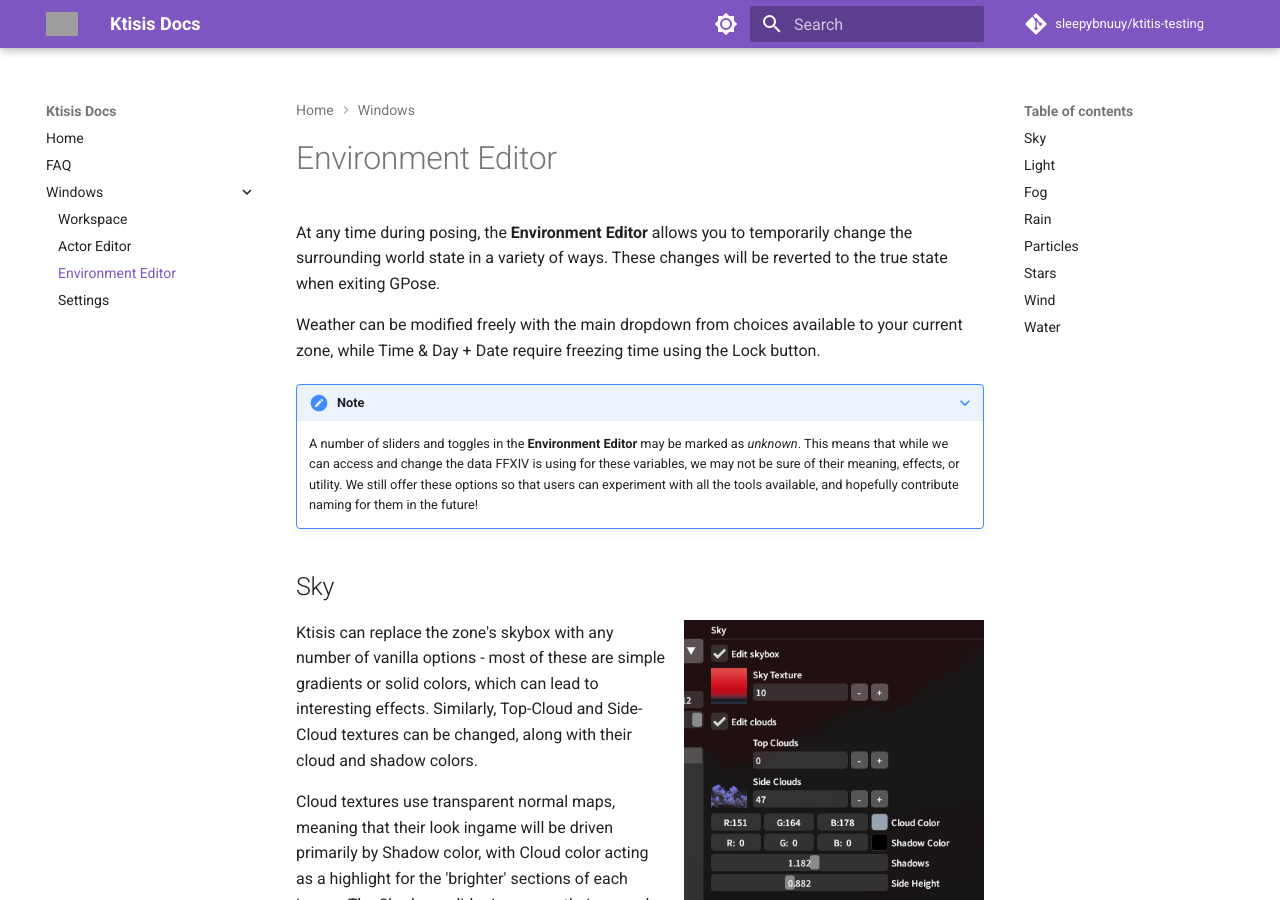
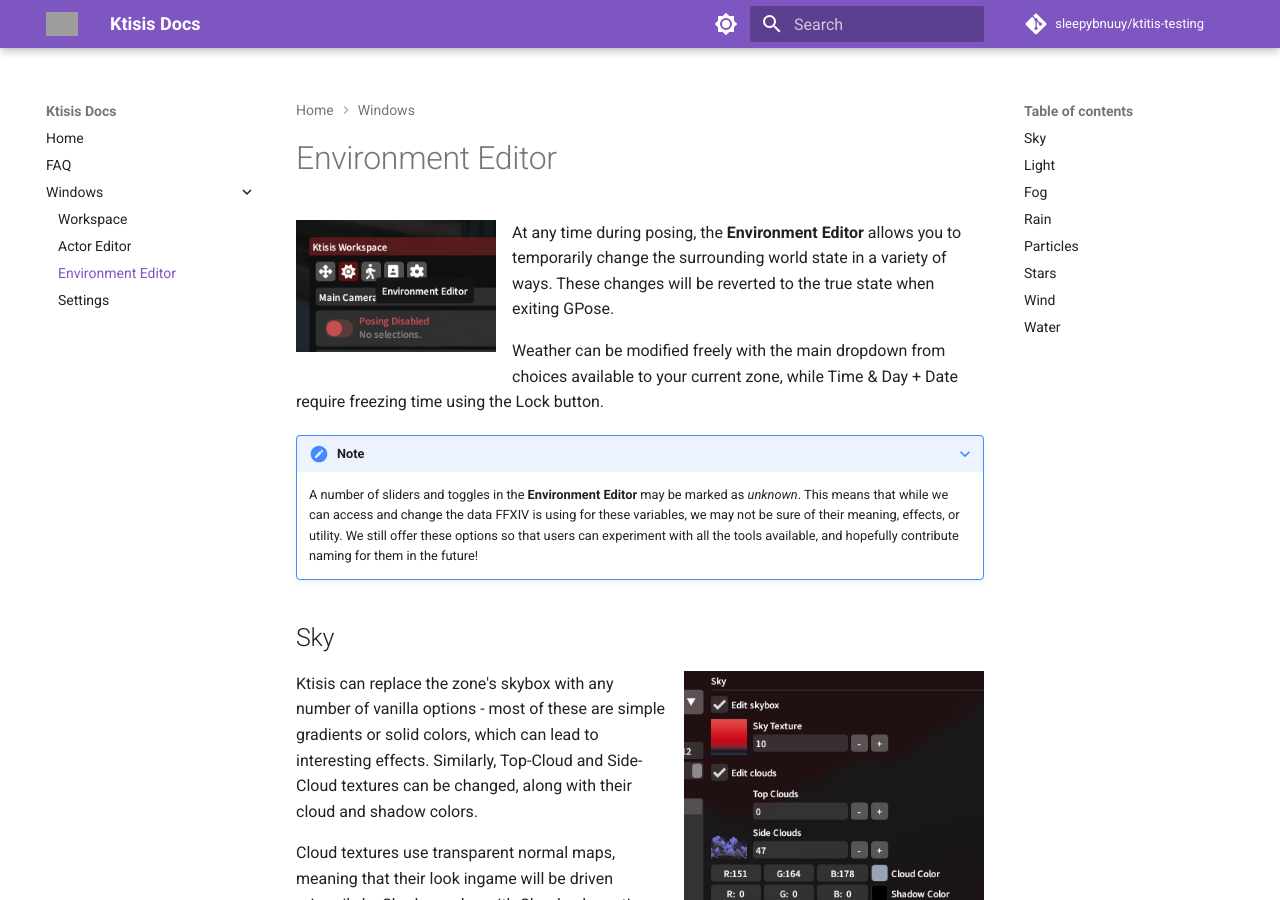
Before and after one commit to sleepybnuuy/ktisis-docs, an MkDocs documentation site: the page built from docs/windows/environment.md, in a window 1280 px wide and 900 px high. Built offline with MkDocs 1.6.1 and Material for MkDocs 9.7.7, drawn with Linux system fonts in a browser that asks for light colours; comment, search, counter and statistics services are not loaded; grey boxes are pictures that could not be loaded.

Commit message:
show how to open

```diff
--- a/docs/windows/environment.md
+++ b/docs/windows/environment.md
@@ -1,4 +1,6 @@
 # Environment Editor
+
+![Environment Editor Button](../assets/screenshots/environment-0.png){ align=left width=200 }
 
 At any time during posing, the **Environment Editor** allows you to temporarily change the surrounding world state in a variety of ways. These changes will be reverted to the true state when exiting GPose.
 
```
Also changed, not shown: docs/assets/screenshots/environment-0.png (added).
